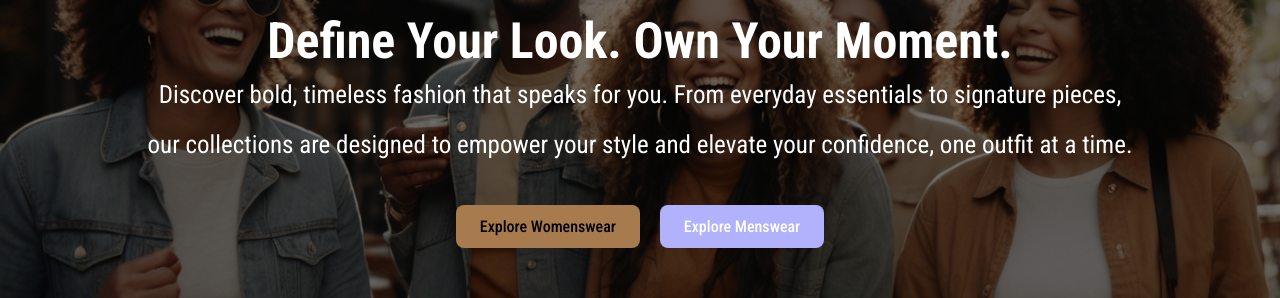
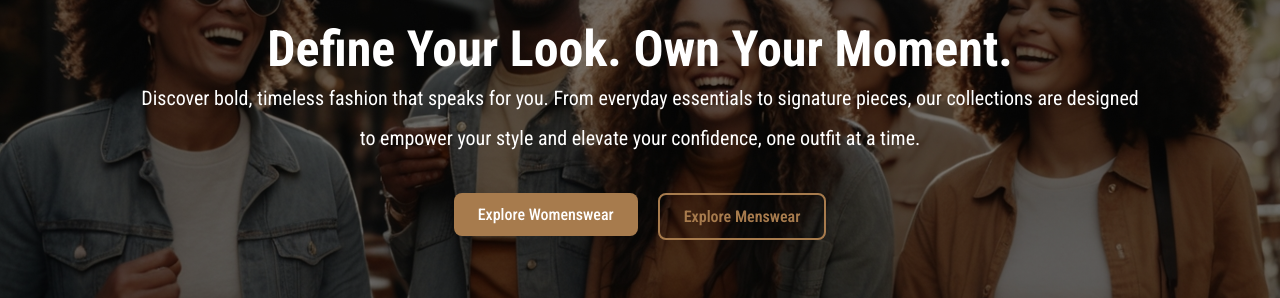
Before and after one commit to CreefordSanchez/Tera-Threads, a React (Create React App) app: page / in a window 1280 px wide. Shown: the part 181-479 px from the top of the page. Built offline with nearby package versions, Linux system fonts and the light colour scheme; no server answers.

Commit message:
changing-banner-button

```diff
--- a/src/css/index.css
+++ b/src/css/index.css
@@ -68,7 +68,7 @@ a {
 }
 
 .hero p {
-    font-size: 25px;
+    font-size: 20px;
     line-height: 2;
     margin-bottom: 35px;
     text-align: center;
@@ -80,33 +80,37 @@ a {
   display: inline-block;
   padding: 12px 24px;
   background-color: var(--app-brown);
-    color: #000;
+  color: #fff;
   text-decoration: none;
   border-radius: 8px;
   font-weight: 500;
   transition: background 0.3s ease;
+  transition: all 0.3s ease;
 }
 
 .first-hero-button:hover {
     background-color: #bb946c;
-    transform: scale(1.05);
+    transform: scale(1);
+    border: none;
 }
 
 .second-hero-button {
   display: inline-block;
   padding: 12px 24px;
-    background-color: #b1b1fc;
-    color: #fff;
+  background-color: transparent;
+  color: var(--app-brown);
+  border: 2px solid var(--app-brown);
   text-decoration: none;
   border-radius: 8px;
-    font-weight: 500;
-    transition: background 0.3s ease;
+  font-weight: 600;
+  transition: all 0.3s ease;
 }
 
 .second-hero-button:hover {
-    background-color: #34344A;
+  background-color: var(--app-brown);
   color: #fff;
-    transform: scale(1.05);
+  transform: scale(1);
+  border-color: var(--app-brown);
 }
 
 .banner-btn {
```
Lines whose indentation alone changed are shown as unchanged.
